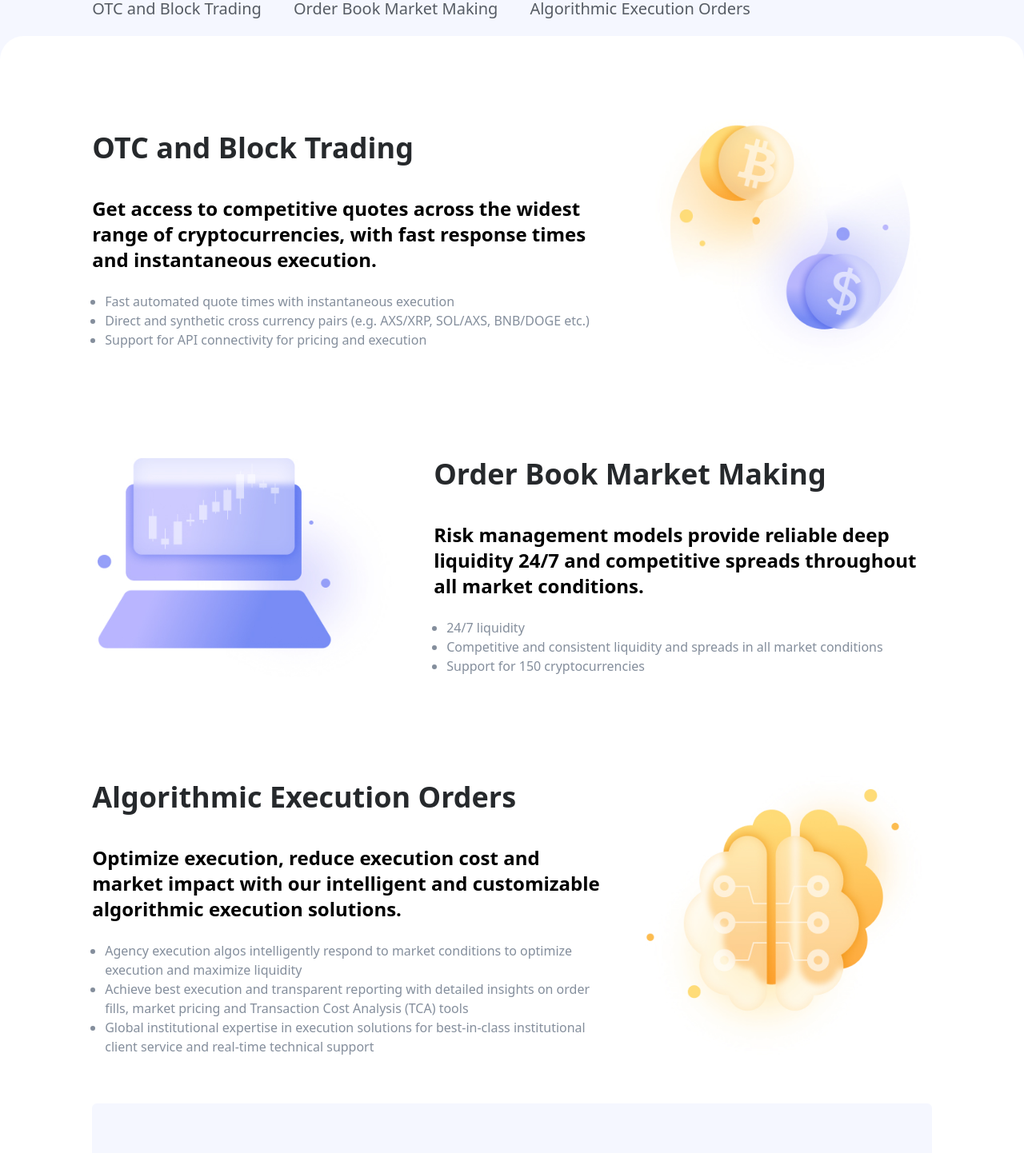
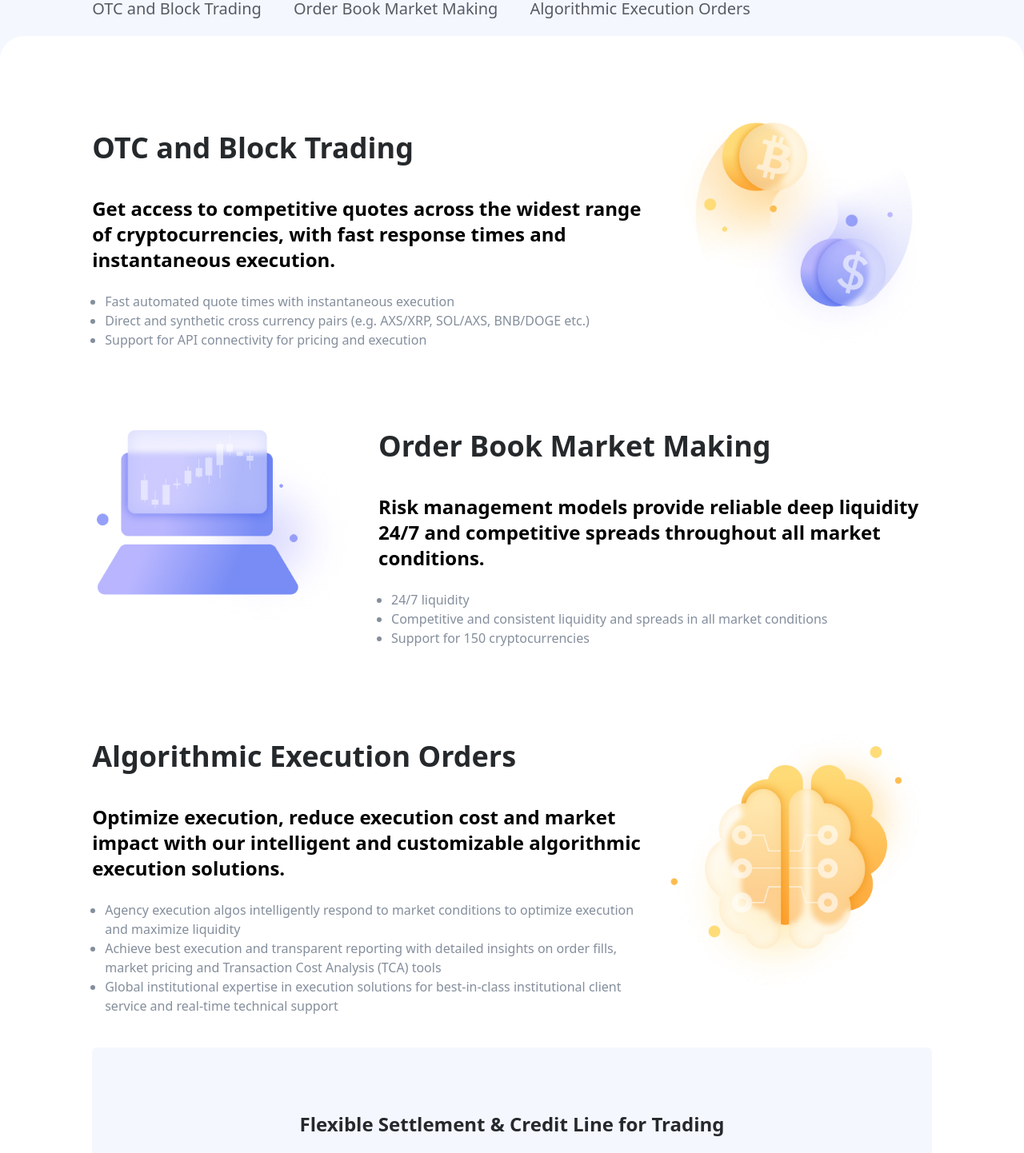
Before and after one commit to haisontop/water-pages, a Next.js app: page /solutions in a window 1280 px wide. Shown: the part 360-1802 px from the top of the page at 80% size. Built offline with nearby package versions, Linux system fonts and the light colour scheme.

Commit message:
fix styling on solutions

```diff
--- a/component/solution/SolutionMiddle.tsx
+++ b/component/solution/SolutionMiddle.tsx
@@ -1,11 +1,14 @@
 import React from 'react'
 const SolutionMiddle = () => {
   return (
-    <div className="-mt-36 rounded-large bg-white pt-20  px-5 md:px-0">
+    <div className="-mt-36 rounded-large bg-white px-5  pt-10 md:px-0 md:pt-20">
       <div className="container mx-auto lg:max-w-container">
         {/* OTC And Block Trading */}
-        <div className="lg:flex gap-6" id="otc-blocking-trading">
-          <div>
+        <div
+          className="grid grid-cols-1 gap-2 md:grid-cols-3 md:gap-6"
+          id="otc-blocking-trading"
+        >
+          <div className="order-2 col-span-1 md:order-1 md:col-span-2">
             <div className="lg:mt-10">
               <h1 className="text-4xl font-bold text-primary">
                 OTC and Block Trading
@@ -31,21 +34,27 @@ const SolutionMiddle = () => {
               </div>
             </div>
           </div>
-          <div>
+          <div className="order-1 md:order-2">
             <img
               src="/images/criypto_image.jpg"
               alt=""
-              width="900px"
-              className="my-auto"
+              className="max-h-60 w-full object-contain md:max-h-85"
             />
           </div>
         </div>
         {/* Order Book Market Making */}
-        <div className="mt-24 lg:flex gap-10" id="order-book">
+        <div
+          className="mt-12 md:mt-24 grid grid-cols-1 gap-2 md:grid-cols-3 md:gap-6"
+          id="order-book"
+        >
           <div>
-            <img src="/images/device.jpg" alt="" width="900px" />
+            <img
+              src="/images/device.jpg"
+              alt=""
+              className="max-h-60 w-full object-contain md:max-h-85"
+            />
           </div>
-          <div>
+          <div className=" col-span-1 md:col-span-2">
             <div className="">
               <h1 className="text-4xl font-bold text-primary">
                 Order Book Market Making
@@ -68,8 +77,11 @@ const SolutionMiddle = () => {
           </div>
         </div>
         {/* Algorithmic Execution Orders */}
-        <div className="mt-24 lg:flex gap-10" id="algorithmic">
-          <div>
+        <div
+          className="mt-12 md:mt-24 grid grid-cols-1 gap-2 md:gap-6 md:grid-cols-3"
+          id="algorithmic"
+        >
+          <div className="order-2 col-span-1 md:order-1 md:col-span-2">
             <div className="lg:mt-5">
               <h1 className="text-4xl font-bold text-primary">
                 Algorithmic Execution Orders
@@ -99,8 +111,12 @@ const SolutionMiddle = () => {
               </div>
             </div>
           </div>
-          <div>
-            <img src="/images/brain.jpg" alt="" width="900px" />
+          <div className="order-1 md:order-2">
+            <img
+              src="/images/brain.jpg"
+              alt=""
+              className="max-h-60 w-full object-contain md:max-h-85"
+            />
           </div>
         </div>
       </div>
--- a/tailwind.config.js
+++ b/tailwind.config.js
@@ -40,6 +40,12 @@ module.exports = {
       },
       maxWidth: {
         'container': '82%',
+      },
+      minWidth: {
+        '85': '350px',
+      },
+      maxHeight: {
+        '85': '350px',
       }
     },
   },
```
